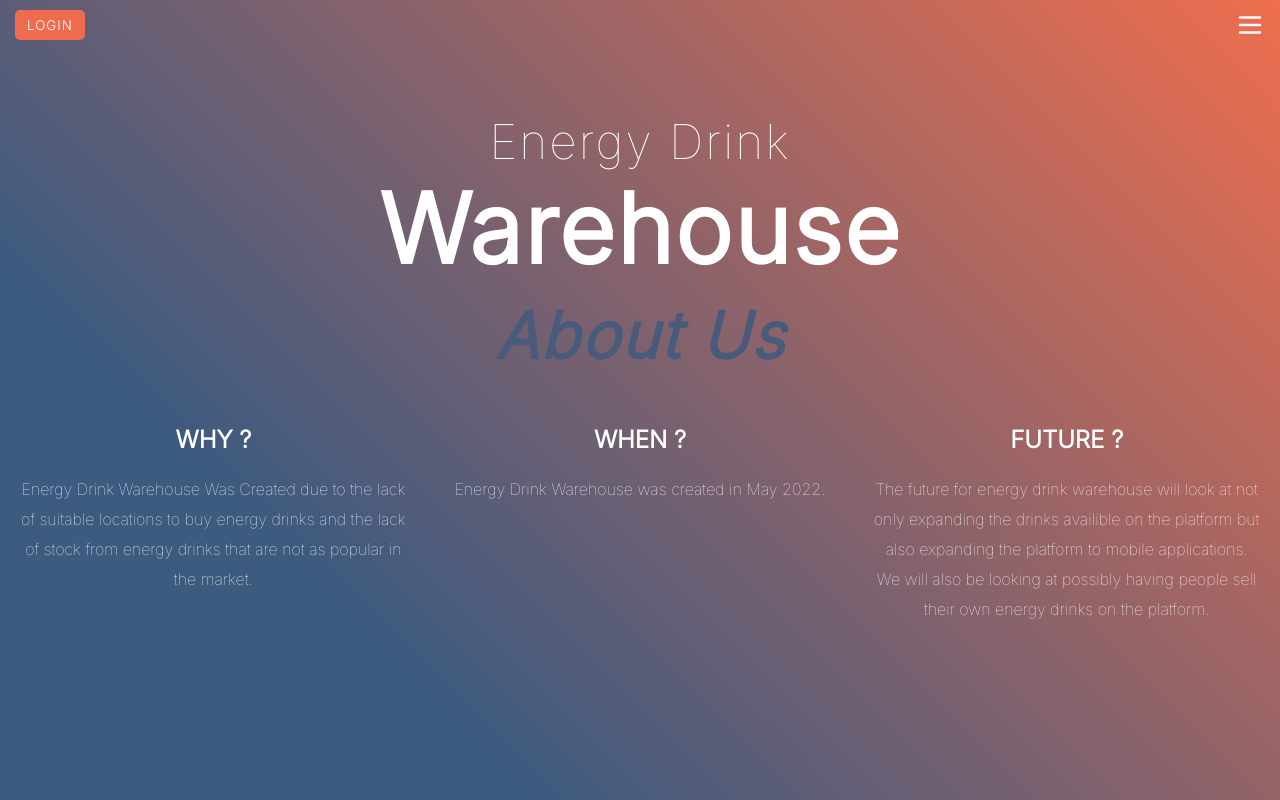
After one commit to milahnmartin/energydrink-ecommerce, a PHP site: page /about.html in a window 1280 px wide. The commit adds this page. Run offline with PHP 8.4, Linux system fonts and the light colour scheme.

Commit message:
feat("Added about us")

```diff
--- /dev/null
+++ b/about.html
@@ -0,0 +1,60 @@
+<!DOCTYPE html>
+<html lang="en">
+<head>
+    <meta charset="UTF-8">
+    <meta name="viewport" content="width=device-width, initial-scale=1.0">
+    <title>ED Warehouse - About</title>
+    <link rel="stylesheet" href="styles/style.css">
+    <script src="javascript/navbar.js" defer></script>
+</head>
+<body>
+<div class="navbar hide-navbar">
+    <div class="navbar-elements">
+        <img src="./assets/logo.png" alt="e-logo" loading="lazy">
+        <div class="navbar-main"><h1>MAIN</h1></div>
+        <div class="navbar-about active"><h1>ABOUT</h1></div>
+        <div class="navbar-products"><h1>PRODUCTS</h1></div>
+        <div class="navbar-register"><h1>REGISTER</h1></div>
+    </div>
+</div>
+<section class="grid-container">
+    <div class="navbar-container">
+        <button class="login-btn">LOGIN</button>
+        <div class="hamburger-menu">
+            <svg xmlns="http://www.w3.org/2000/svg" class="h-6 w-6" fill="none" viewBox="0 0 24 24" stroke="currentColor" stroke-width="2">
+                <path stroke-linecap="round" stroke-linejoin="round" d="M4 6h16M4 12h16M4 18h16" />
+            </svg>
+        </div>
+    </div>
+    <div class="about-us-container">
+        <div class="about-msg-container">
+            <h1>Energy Drink</h1>
+            <h1>Warehouse</h1>
+            <h1>About Us</h1>
+        </div>
+        <div class="why-about">
+            <h1>WHY ?</h1>
+            <p class="about-p">Energy Drink Warehouse Was Created
+                due to the lack of suitable locations
+                to buy energy drinks and the lack
+                of stock from energy drinks that are
+                not as popular in the market.</p>
+        </div>
+        <div class="when-about">
+            <h1>WHEN ?</h1>
+            <p class="about-p">Energy Drink Warehouse was created
+                in May 2022.</p>
+        </div>
+        <div class="future-about">
+            <h1>FUTURE ?</h1>
+            <p class="about-p">The future for energy drink warehouse
+                will look at not only expanding the drinks
+                availible on the platform but also expanding
+                the platform to mobile applications. We will
+                also be looking at possibly having people
+                sell their own energy drinks on the platform.</p>
+        </div>
+    </div>
+</section>
+</body>
+</html>
--- a/styles/style.css
+++ b/styles/style.css
@@ -229,6 +229,84 @@ form span:hover{
     cursor: pointer;
 }
 
+.about-us-container{
+    display: grid;
+    grid-template-columns: 1fr 1fr 1fr;
+    grid-template-rows: 1fr 1fr;
+}
+
+.about-msg-container{
+    grid-column: span 3;
+    align-self: center;
+    justify-self: center;
+    color: white;
+    font-family: 'Inter', sans-serif;
+    font-size: 3rem;
+    letter-spacing: 2px;
+    display: flex;
+    flex-direction: column;
+}
+
+.about-msg-container h1:nth-child(1){
+    font-size: 3rem;
+    font-weight: lighter;
+    text-align: center;
+}
+
+.about-msg-container h1:nth-child(2){
+    font-size: 6rem;
+    text-align: center;
+}
+.about-msg-container h1:nth-child(3){
+    font-size: 4rem;
+    text-align: center;
+    position: relative;
+    top: 10px;
+    color: #495b7d;
+    font-style: italic;
+}
+.why-about{
+    text-align: center;
+    grid-column: 1;
+    grid-row: 2;
+}
+.when-about{
+    text-align: center;
+    grid-column: 2;
+    grid-row: 2;
+}
+
+.future-about{
+    text-align: center;
+    grid-column: 3;
+    grid-row: 2;
+
+}
+
+.when-about, .why-about, .future-about{
+    display: flex;
+    flex-direction: column;
+    align-items: center;
+    color: white;
+    font-family: 'Inter', sans-serif;
+    padding: 0 20px 0 20px;
+}
+
+.when-about h1, .why-about h1, .future-about h1{
+    color: white ;
+    font-family: 'Inter', sans-serif;
+    margin-bottom: 20px;
+}
+.when-about p, .why-about p, .future-about p{
+    max-width: 400px;
+    text-align: center;
+    font-family: 'Inter', sans-serif;
+    font-weight: lighter;
+    white-space:normal;
+    line-height:30px;
+}
+
+
 .user-icon{
     height: 18px;
     position: absolute;
--- a/tsconfig.json
+++ b/tsconfig.json
@@ -1,6 +1,6 @@
 {
   "compilerOptions": {
-    /* Visit https://aka.ms/tsconfig to read more about this file */
+    /* Visit https://aka.ms/tsconfig to read more about.html this file */
 
     /* Projects */
     // "incremental": true,                              /* Save .tsbuildinfo files to allow for incremental compilation of projects. */
```
Also changed, not shown: other parts of styles/style.css (+60 -1 lines), products.html (added, +58 -0 lines), register.html (added, +58 -0 lines).
